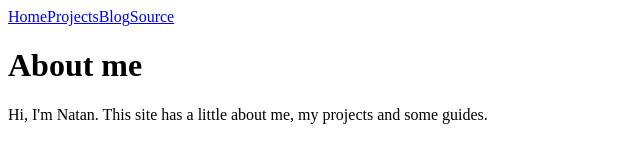
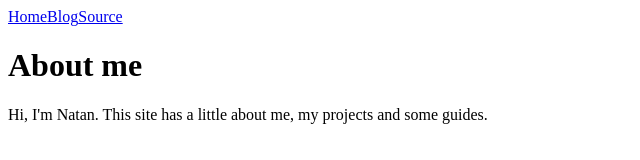
Before and after one commit to natanweinberger/blog, a Next.js app: page / in a window 1280 px wide. Shown: the top 160 px of the page, without its empty margins (0-640 px from the left). Built offline with nearby package versions, Linux system fonts and the light colour scheme.

Commit message:
Comment out header Projects link

```diff
--- a/components/header.js
+++ b/components/header.js
@@ -1,7 +1,7 @@
 import Link from 'next/link';
 
 const links = {
-  '/projects': 'Projects',
+  // '/projects': 'Projects',
   '/blog': 'Blog',
   'https://github.com/natanweinberger': 'Source',
 };
```
